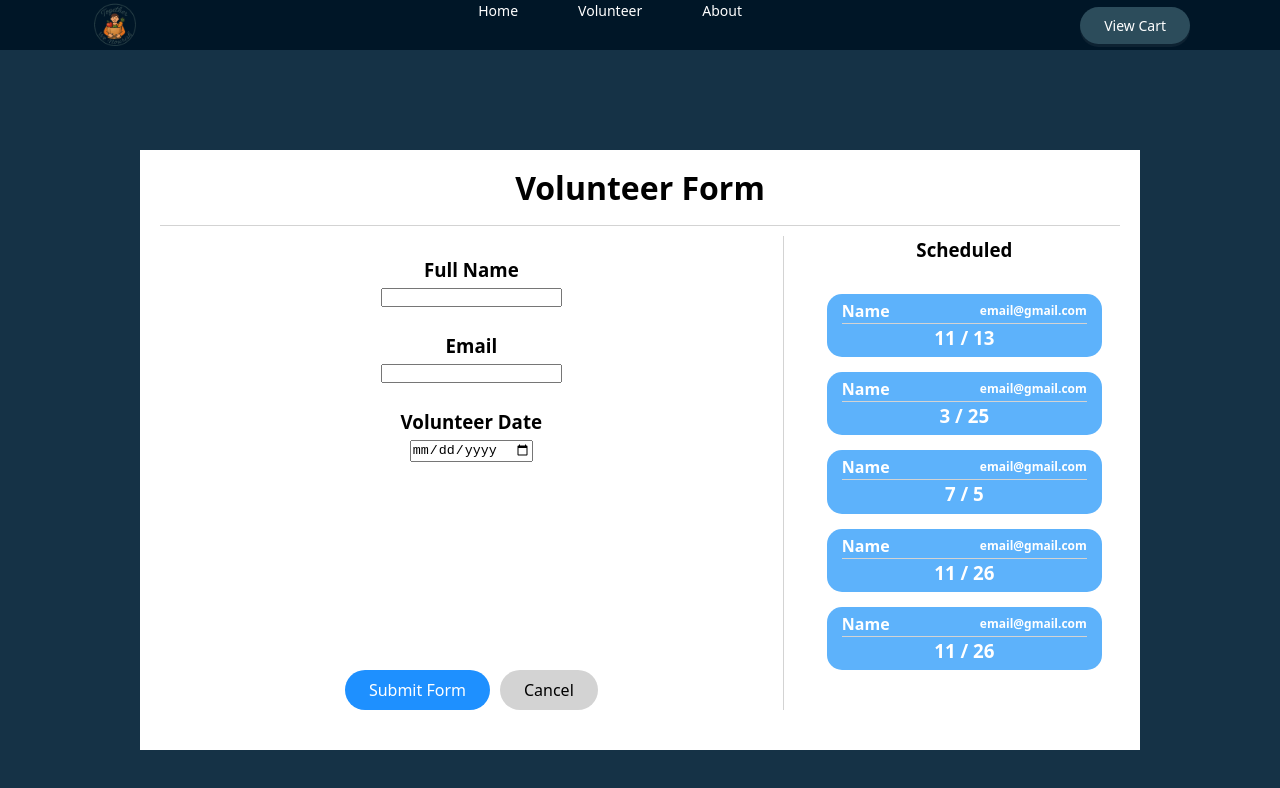
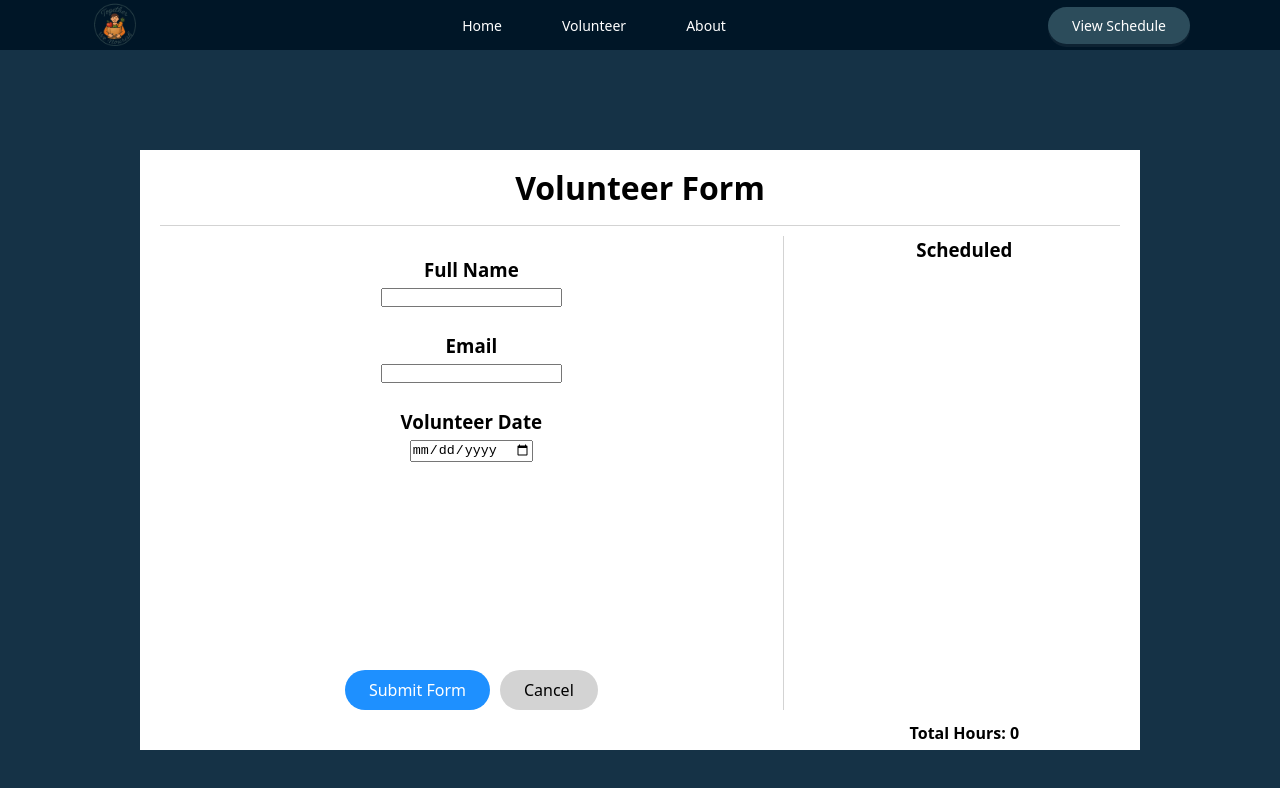
Before and after one commit to Alex-Brosnan-1/business_project, a React (Vite) app: page /#/products in a window 1280 px wide. Shown: the top 788 px of the page. Built offline with nearby package versions, Linux system fonts and the light colour scheme.

Commit message:
Fixing Errors

```diff
--- a/src/Navigation.css
+++ b/src/Navigation.css
@@ -33,8 +33,11 @@
 .navbar_pages
 {
     height: 100%;
+    display: flex;
+    flex-direction: row;
+    align-items: center;
 
-    > .navbar_page
+    .navbar_page
     {
         background-color: transparent;
         color: white;
@@ -45,9 +48,14 @@
         border-radius: 0;
 
         padding: 0 30px;
+
+        display: flex;
+        flex-direction: row;
+        align-items: center;
+
     }
 
-    > .navbar_page:hover
+    .navbar_page:hover
     {
         background-color: rgba(255, 255, 255, 0.05);
     }
--- a/src/Navigation.tsx
+++ b/src/Navigation.tsx
@@ -9,12 +9,14 @@ function Navigation()
             <div className="navbar">
                 <img className="navbar_logo" src={logos_img} alt=""/>
                 <div className="navbar_pages">
-                    <Link className="navbar_page" to="/">Home</Link>
-                    <Link className="navbar_page" to="/products">Volunteer</Link>
-                    <Link className="navbar_page" to="">About</Link>
+                    <Link to="/" style={{height: "100%", display: "flex", alignItems: "center", justifyContent: "center"}}><div className="navbar_page">Home</div></Link>
+                    <Link to="/products" style={{height: "100%", display: "flex", alignItems: "center", justifyContent: "center"}}><div className="navbar_page">Volunteer</div></Link>
+                    <Link to="" style={{height: "100%", display: "flex", alignItems: "center", justifyContent: "center"}}><div className="navbar_page">About</div></Link>
                 </div>
 
-                <button className="navbar_cart">View Cart</button>
+                <Link to="/products" style={{color: "white"}}>
+                    <button className="navbar_cart">View Schedule</button>
+                </Link>
             </div>
             <Outlet/>
         </>
--- a/src/Products.css
+++ b/src/Products.css
@@ -36,11 +36,6 @@
     > * {
         padding-bottom: 24px;
     }
-}
-
-.scheduler_options
-{
-
 }
 
 
@@ -111,6 +106,43 @@
     margin-bottom: 15px;
 
     padding: 5px 15px;
+
+    position: relative;
+}
+
+.appointment:hover .appointment_cancel
+{
+    visibility: visible;
+}
+
+.appointment_cancel
+{
+    content: "X";
+
+    background-color: rgba(0, 0, 0, 0.2);
+    color: red;
+
+    position: absolute;
+    top: -5px;
+    left: -5px;
+
+    display: flex;
+    justify-content: center;
+    align-items: center;
+
+    padding: 2px 8px;
+    font-size: 12px;
+
+    border-radius: 100%;
+
+    cursor: pointer;
+
+    visibility: hidden;
+}
+
+.appointment_cancel:hover
+{
+    scale: 110%;
 }
 
 .appointment_contact
--- a/src/Products.tsx
+++ b/src/Products.tsx
@@ -1,8 +1,22 @@
 import './Products.css'
 import './index.css'
+import {useEffect, useState} from "react";
+
+
 
 function Products()
 {
+    const [name, setName] = useState("");
+    const [email, setEmail] = useState("");
+    const [day, setDay] = useState(0);
+    const [month, setMonth] = useState(0);
+    const [stored, setStored] = useState<{Name: string, Email: string, Month: number, Day: number}[]>(localStorage.getItem("appointments") ? JSON.parse(localStorage.getItem("appointments") as string) : []);
+
+    useEffect( ()=>{
+            localStorage.setItem("appointments", JSON.stringify(stored));
+        }, [stored]
+
+    )
     return (
         <div className="container">
             <div className="scheduler">
@@ -14,35 +28,57 @@ function Products()
                                 <h3>Full Name</h3>
                                 <input className="scheduler_input_name" type="text" onChange={(e) => {
                                     e.target.value = e.target.value;
+                                    setName(e.target.value);
                                 }}/>
                             </div>
                             <div className="scheduler_input">
                                 <h3>Email</h3>
                                 <input className="scheduler_input_email" type="text" onChange={(e) => {
                                     e.target.value = e.target.value;
+                                    setEmail(e.target.value);
                                 }}/>
                             </div>
                             <div className="scheduler_input">
                                 <h3>Volunteer Date</h3>
                                 <input className="scheduler_input_date" type="date" onChange={(e) => {
                                     e.target.value = e.target.value;
+
+                                    const dates: string[] = e.target.value.split('-');
+                                    setDay(Number(dates[2]));
+                                    setMonth(Number(dates[1]));
                                 }}/>
                             </div>
                         </div>
                         <div className="scheduler_options">
-                            <button className="scheduler_options_submit">Submit Form</button>
+                            <button className="scheduler_options_submit" onClick={()=>{
+                                var appointments: {Name: string, Email: string, Month: number, Day: number}[] = getAppointments();
+                                appointments.push({
+                                    Name: name,
+                                    Email: email,
+                                    Month: month,
+                                    Day: day
+                                });
+
+                                setStored(appointments);
+                            }}>Submit Form</button>
                             <button className="scheduler_options_cancel">Cancel</button>
                         </div>
                     </div>
                     <div className="right">
                         <h3 className="right_title">Scheduled</h3>
                         <div className="appointments">
-                            <Appointment name="Name" email="email@gmail.com" month={11} day={13} />
-                            <Appointment name="Name" email="email@gmail.com" month={3} day={25} />
-                            <Appointment name="Name" email="email@gmail.com" month={7} day={5} />
-                            <Appointment name="Name" email="email@gmail.com" month={11} day={26} />
-                            <Appointment name="Name" email="email@gmail.com" month={11} day={26} />
+                            {
+                                stored.map((appointment, index) =>
+                                    <Appointment name={appointment.Name} email={appointment.Email} day={appointment.Day} month={appointment.Month} remove={()=>{
+                                        const temp = [];
+                                        for(let i = 0; i < stored.length; i++)
+                                            if(i !== index)
+                                                temp.push(stored[i]);
+                                        setStored(temp);
+                                    }}/>)
+                            }
                         </div>
+                        <h4 className="right_hours">Total Hours: {stored.length * 4}</h4>
                     </div>
                 </div>
             </div>
@@ -51,7 +87,7 @@ function Products()
     )
 }
 
-function Appointment({ name, email, month, day }:{ name: string, email: string, month: number, day: number })
+function Appointment({ name, email, month, day, remove}:{ name: string, email: string, month: number, day: number, remove:()=>void})
 {
     return (
         <div className="appointment">
@@ -59,9 +95,26 @@ function Appointment({ name, email, month, day }:{ name: string, email: string,
                 <h4 className="appointment_name">{name}</h4>
                 <h4 className="appointment_email">{email}</h4>
             </div>
-            <h3 className="appointment_date">{month} / {day}</h3>
+            <h3 className="appointment_date">{getMonthShort(month)} - {day}</h3>
+            <h4 className="appointment_cancel" onClick={remove}
+            >X</h4>
         </div>
     )
 }
 
+function getAppointments()
+{
+    var appointments: {Name: string, Email: string, Month: number, Day: number}[] = localStorage.getItem("appointments") != null ? JSON.parse(localStorage.getItem("appointments") as string) : [];
+    return appointments;
+}
+
+function getMonthShort(x: number) {
+    const months = [
+        "Jan", "Feb", "Mar", "Apr", "May", "Jun",
+        "Jul", "Aug", "Sep", "Oct", "Nov", "Dec"
+    ];
+
+    return months[x - 1] || "";
+}
+
 export default Products;
```
